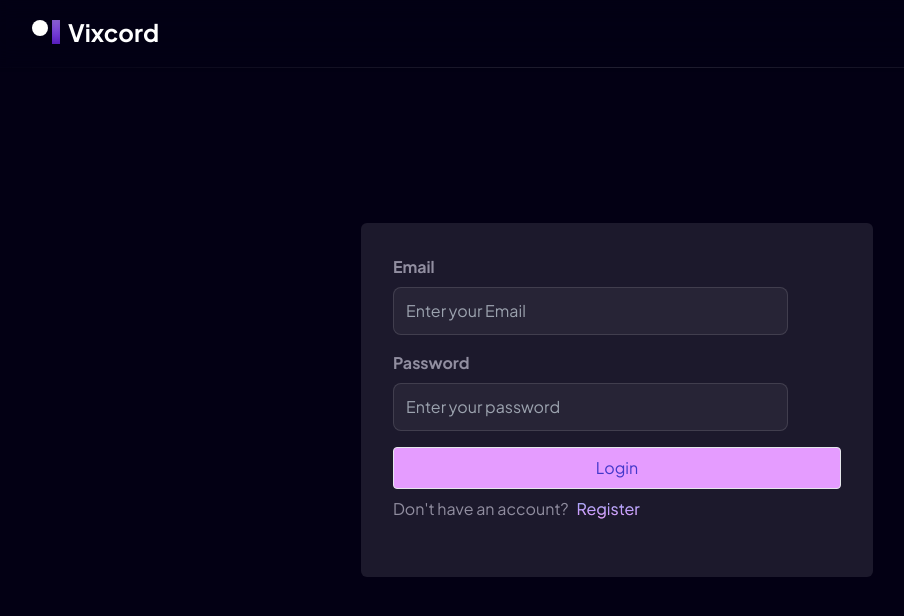
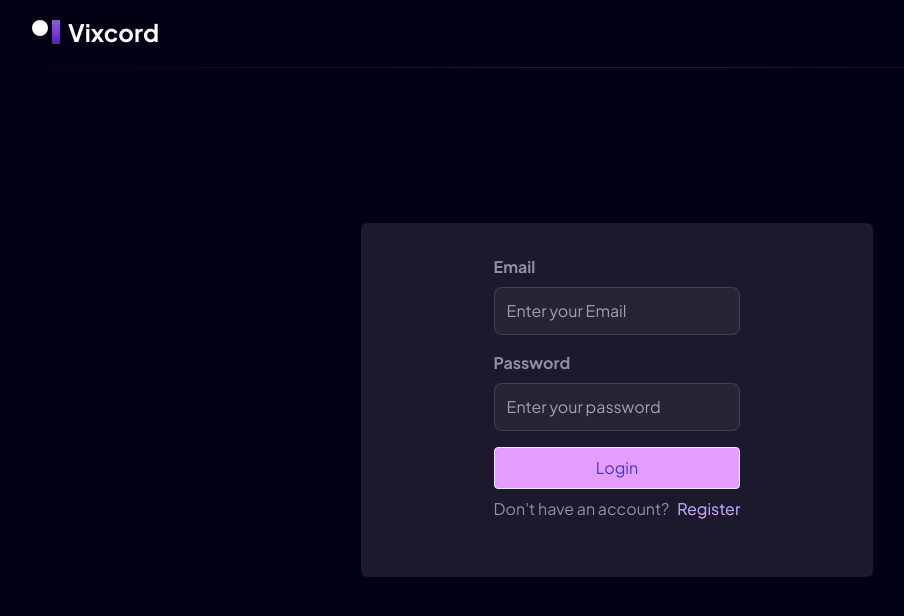
Before and after one commit to akabutnicer/vixcord, a Next.js app: page /login in a window 1280 px wide. Shown: the top 616 px of the page, without its empty margins (23-927 px from the left). Built offline with nearby package versions, Linux system fonts and the light colour scheme.

Commit message:
Update login.js

```diff
--- a/pages/login.js
+++ b/pages/login.js
@@ -73,7 +73,7 @@ const Login = () => {
   return (
     <>
       <Heading navLinks={false} />
-      <div className="rounded-md lg:w-[512px] md:w-96 sm:w-80 login-container absolute transform -translate-x-1/2 -translate-y-1/2 top-1/2 left-1/2">
+      <div className="rounded-md flex justify-center lg:w-[512px] md:w-96 sm:w-80 login-container absolute transform -translate-x-1/2 -translate-y-1/2 top-1/2 left-1/2">
         <div className="relative overflow-auto mx-auto border-teal p-8 border-t-12 mb-6 rounded-lg bg-transparent">
           <div className="mb-4">
             <label className="font-bold text-grey-darker block mb-2">
```
